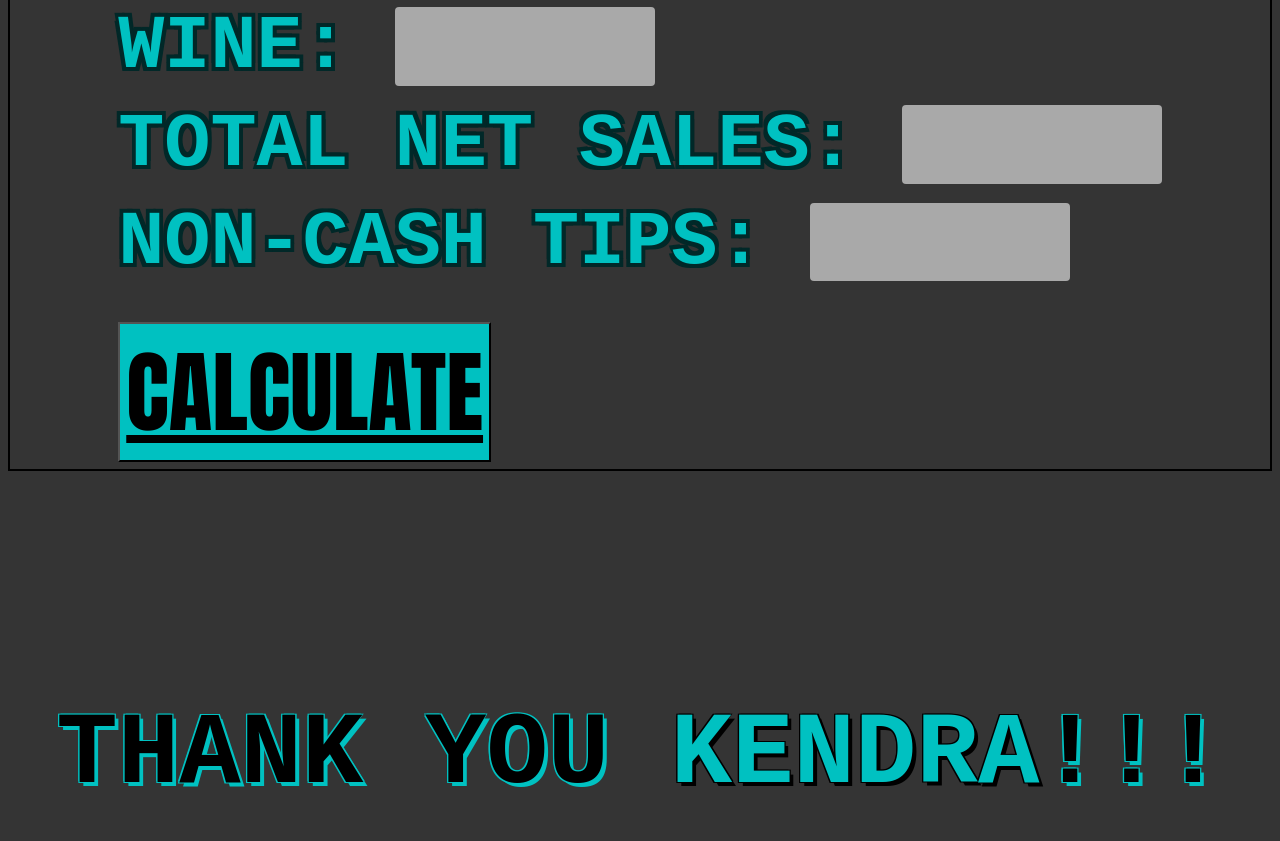
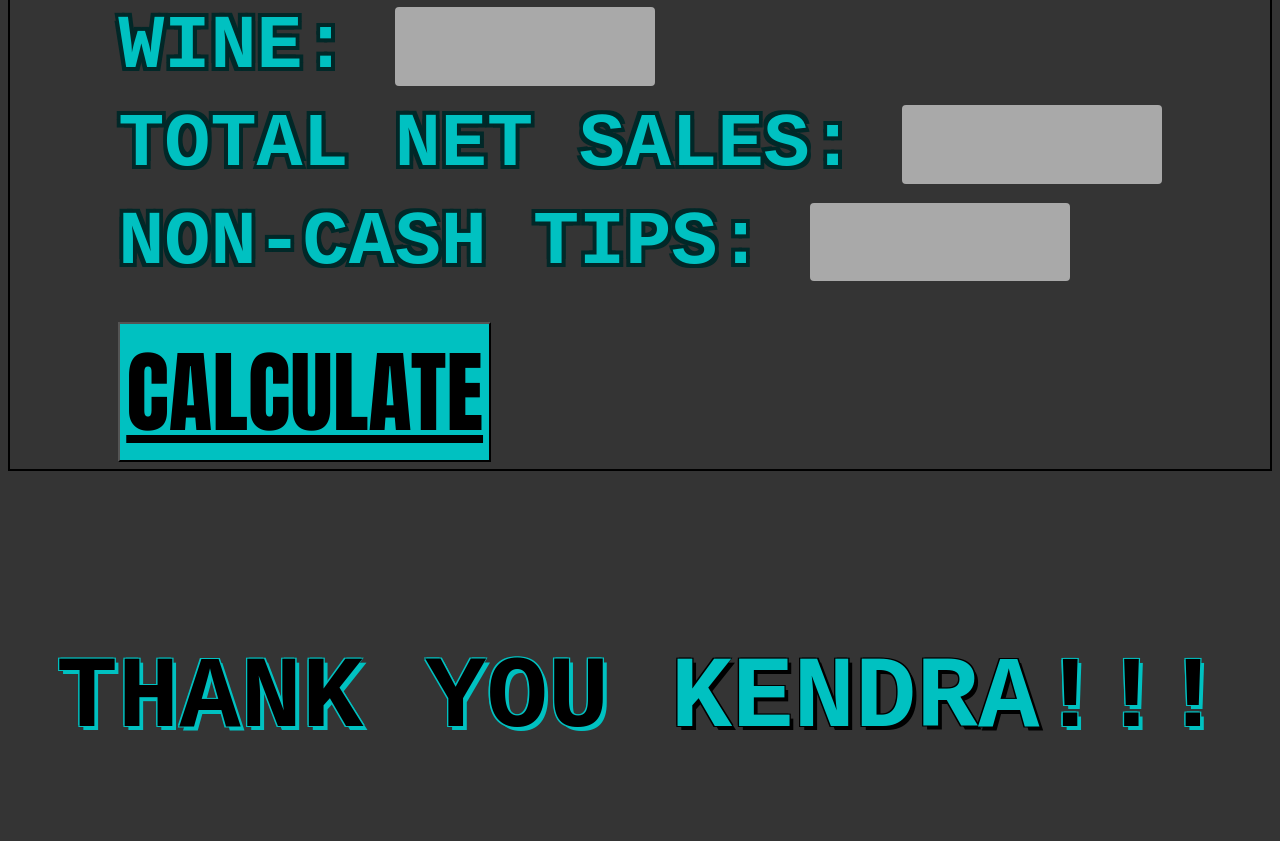
Before and after one commit to matthewcafaro/TSQTipOut, a plain HTML site: page index.html in a window 1280 px wide. Shown: the part 843-1684 px from the top of the page. After the commit the page ends 1633 px from the top, so only its background shows below. Drawn offline with Linux system fonts and the light colour scheme.

Commit message:
Fixing Message Gap

```diff
--- a/style.css
+++ b/style.css
@@ -100,7 +100,7 @@ button{
     font-weight: 900;
     text-align:center;
     color: #000;
-    margin-top: 25vh;
+    margin-top: 18vh;
     padding: 2vw;
     text-shadow:
       0.3vw 0.3vw 0 #00c1c1,
```
